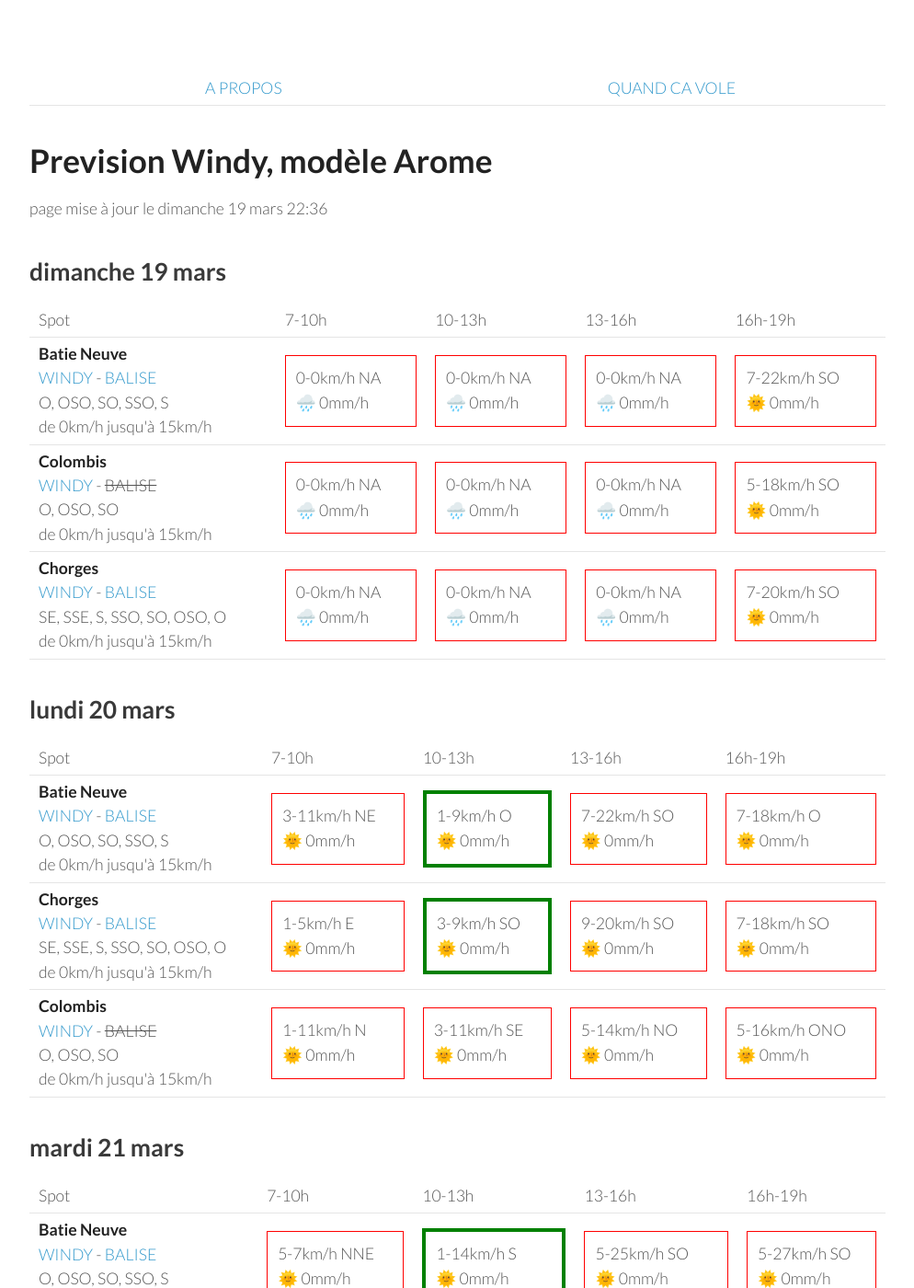
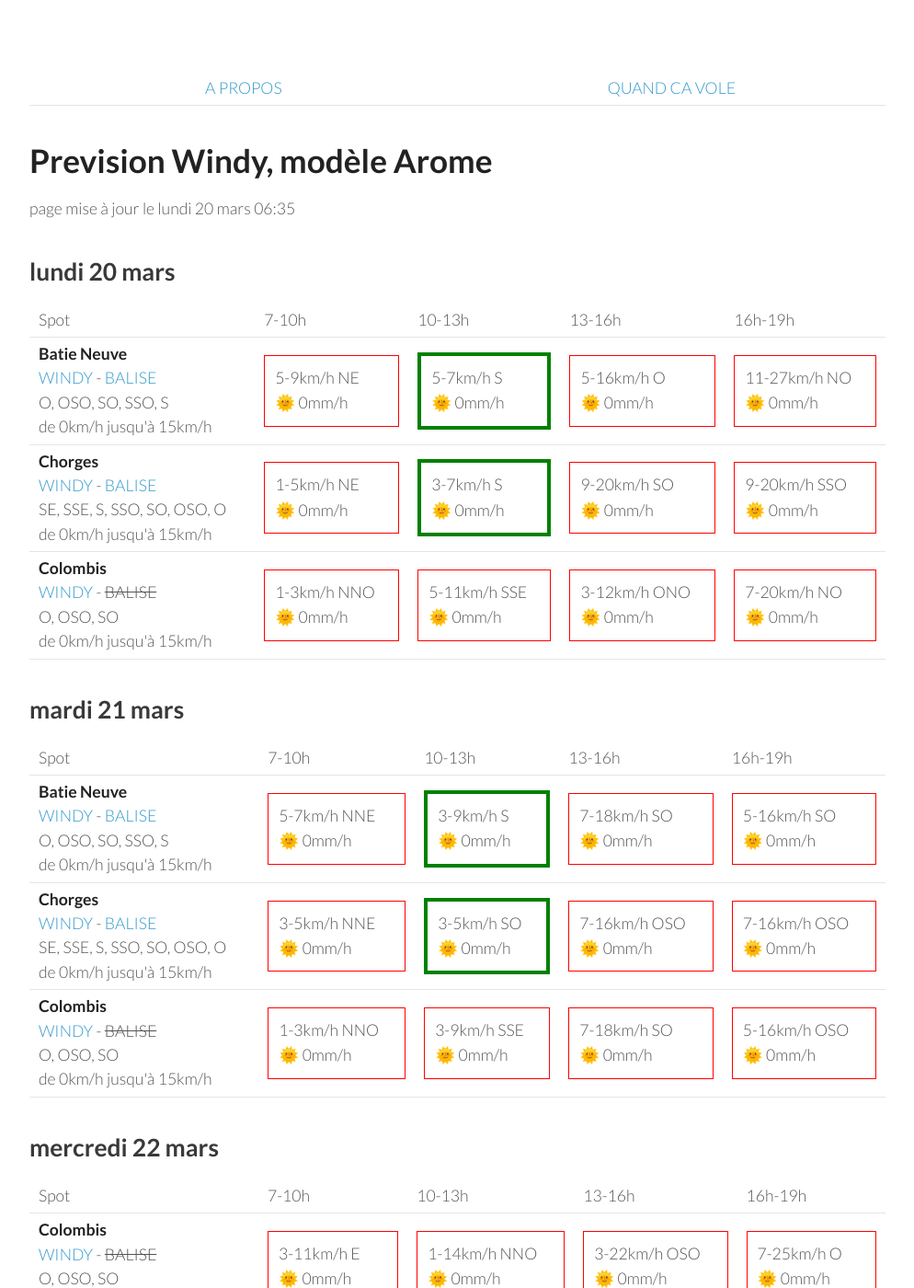
Before and after one commit to parapente-dans-le-nord/parapente-dans-le-nord.github.io, a Jekyll site: the page built from saint_andre.markdown, in a window 1280 px wide and 1400 px high. Shown: the whole window at 92% size, without its empty margins (26-1020 px from the left). Built offline with Jekyll 4.4.1, drawn with Linux system fonts in a browser that asks for light colours; some of the changed text lies outside the part shown.

Commit message:
update index.markdown

```diff
--- a/saint_andre.markdown
+++ b/saint_andre.markdown
@@ -7,51 +7,8 @@ title:  "Tous les spots"
 {: .links}
 
 # Prevision Windy, modèle Arome
-page mise à jour le dimanche 19 mars 22:36
+page mise à jour le lundi 20 mars 06:35
 
-## dimanche 19 mars
-
-{::nomarkdown}
-<table>
-  <tbody>
-    <tr>
-      <td>Spot</td>
-      <td>7-10h</td>
-      <td>10-13h</td>
-      <td>13-16h</td>
-      <td>16h-19h</td>
-    </tr>
-<tr>
-        <td><strong>Batie Neuve</strong><br><a href="https://windy.com/44.584/6.236?44.559,6.262,10,m:eTtagly">WINDY</a> - <span class=""><a href="https://www.openwindmap.org/PP554">BALISE</a> </span><br> <span class="vent-favorable">O, OSO, SO, SSO, S</span><br><span class="force-vent">de 0km/h jusqu'à 15km/h</span> </td>
-
-            <td><div class="not-flyable"><p>0-0km/h NA</p><p>🌧️ 0mm/h</p></div></td>
-            <td><div class="not-flyable"><p>0-0km/h NA</p><p>🌧️ 0mm/h</p></div></td>
-            <td><div class="not-flyable"><p>0-0km/h NA</p><p>🌧️ 0mm/h</p></div></td>
-            <td><div class="not-flyable"><p>7-22km/h SO</p><p>🌞 0mm/h</p></div></td>
-
-    </tr>
-<tr>
-        <td><strong>Colombis</strong><br><a href="https://windy.com/44.494/6.216?44.559,6.262,10">WINDY</a> - <span class="no-balise"> BALISE </span><br> <span class="vent-favorable">O, OSO, SO</span><br><span class="force-vent">de 0km/h jusqu'à 15km/h</span> </td>
-
-            <td><div class="not-flyable"><p>0-0km/h NA</p><p>🌧️ 0mm/h</p></div></td>
-            <td><div class="not-flyable"><p>0-0km/h NA</p><p>🌧️ 0mm/h</p></div></td>
-            <td><div class="not-flyable"><p>0-0km/h NA</p><p>🌧️ 0mm/h</p></div></td>
-            <td><div class="not-flyable"><p>5-18km/h SO</p><p>🌞 0mm/h</p></div></td>
-
-    </tr>
-<tr>
-        <td><strong>Chorges</strong><br><a href="https://windy.com/44.578/6.280?44.559,6.262,10">WINDY</a> - <span class=""><a href="https://www.openwindmap.org/PP554">BALISE</a> </span><br> <span class="vent-favorable">SE, SSE, S, SSO, SO, OSO, O</span><br><span class="force-vent">de 0km/h jusqu'à 15km/h</span> </td>
-
-            <td><div class="not-flyable"><p>0-0km/h NA</p><p>🌧️ 0mm/h</p></div></td>
-            <td><div class="not-flyable"><p>0-0km/h NA</p><p>🌧️ 0mm/h</p></div></td>
-            <td><div class="not-flyable"><p>0-0km/h NA</p><p>🌧️ 0mm/h</p></div></td>
-            <td><div class="not-flyable"><p>7-20km/h SO</p><p>🌞 0mm/h</p></div></td>
-
-    </tr>
-
-</tbody>
-</table>
-{:/}
 ## lundi 20 mars
 
 {::nomarkdown}
@@ -67,30 +24,30 @@ page mise à jour le dimanche 19 mars 22:36
 <tr>
         <td><strong>Batie Neuve</strong><br><a href="https://windy.com/44.584/6.236?44.559,6.262,10,m:eTtagly">WINDY</a> - <span class=""><a href="https://www.openwindmap.org/PP554">BALISE</a> </span><br> <span class="vent-favorable">O, OSO, SO, SSO, S</span><br><span class="force-vent">de 0km/h jusqu'à 15km/h</span> </td>
 
-            <td><div class="not-flyable"><p>3-11km/h NE</p><p>🌞 0mm/h</p></div></td>
-            <td><div class="flyable"><p>1-9km/h O</p><p>🌞 0mm/h</p></div></td>
-            <td><div class="not-flyable"><p>7-22km/h SO</p><p>🌞 0mm/h</p></div></td>
-            <td><div class="not-flyable"><p>7-18km/h O</p><p>🌞 0mm/h</p></div></td>
+            <td><div class="not-flyable"><p>5-9km/h NE</p><p>🌞 0mm/h</p></div></td>
+            <td><div class="flyable"><p>5-7km/h S</p><p>🌞 0mm/h</p></div></td>
+            <td><div class="not-flyable"><p>5-16km/h O</p><p>🌞 0mm/h</p></div></td>
+            <td><div class="not-flyable"><p>11-27km/h NO</p><p>🌞 0mm/h</p></div></td>
 
 
     </tr>
 <tr>
         <td><strong>Chorges</strong><br><a href="https://windy.com/44.578/6.280?44.559,6.262,10">WINDY</a> - <span class=""><a href="https://www.openwindmap.org/PP554">BALISE</a> </span><br> <span class="vent-favorable">SE, SSE, S, SSO, SO, OSO, O</span><br><span class="force-vent">de 0km/h jusqu'à 15km/h</span> </td>
 
-            <td><div class="not-flyable"><p>1-5km/h E</p><p>🌞 0mm/h</p></div></td>
-            <td><div class="flyable"><p>3-9km/h SO</p><p>🌞 0mm/h</p></div></td>
+            <td><div class="not-flyable"><p>1-5km/h NE</p><p>🌞 0mm/h</p></div></td>
+            <td><div class="flyable"><p>3-7km/h S</p><p>🌞 0mm/h</p></div></td>
             <td><div class="not-flyable"><p>9-20km/h SO</p><p>🌞 0mm/h</p></div></td>
-            <td><div class="not-flyable"><p>7-18km/h SO</p><p>🌞 0mm/h</p></div></td>
+            <td><div class="not-flyable"><p>9-20km/h SSO</p><p>🌞 0mm/h</p></div></td>
 
 
     </tr>
 <tr>
         <td><strong>Colombis</strong><br><a href="https://windy.com/44.494/6.216?44.559,6.262,10">WINDY</a> - <span class="no-balise"> BALISE </span><br> <span class="vent-favorable">O, OSO, SO</span><br><span class="force-vent">de 0km/h jusqu'à 15km/h</span> </td>
 
-            <td><div class="not-flyable"><p>1-11km/h N</p><p>🌞 0mm/h</p></div></td>
-            <td><div class="not-flyable"><p>3-11km/h SE</p><p>🌞 0mm/h</p></div></td>
-            <td><div class="not-flyable"><p>5-14km/h NO</p><p>🌞 0mm/h</p></div></td>
-            <td><div class="not-flyable"><p>5-16km/h ONO</p><p>🌞 0mm/h</p></div></td>
+            <td><div class="not-flyable"><p>1-3km/h NNO</p><p>🌞 0mm/h</p></div></td>
+            <td><div class="not-flyable"><p>5-11km/h SSE</p><p>🌞 0mm/h</p></div></td>
+            <td><div class="not-flyable"><p>3-12km/h ONO</p><p>🌞 0mm/h</p></div></td>
+            <td><div class="not-flyable"><p>7-20km/h NO</p><p>🌞 0mm/h</p></div></td>
 
 
     </tr>
@@ -114,9 +71,9 @@ page mise à jour le dimanche 19 mars 22:36
         <td><strong>Batie Neuve</strong><br><a href="https://windy.com/44.584/6.236?44.559,6.262,10,m:eTtagly">WINDY</a> - <span class=""><a href="https://www.openwindmap.org/PP554">BALISE</a> </span><br> <span class="vent-favorable">O, OSO, SO, SSO, S</span><br><span class="force-vent">de 0km/h jusqu'à 15km/h</span> </td>
 
             <td><div class="not-flyable"><p>5-7km/h NNE</p><p>🌞 0mm/h</p></div></td>
-            <td><div class="flyable"><p>1-14km/h S</p><p>🌞 0mm/h</p></div></td>
-            <td><div class="not-flyable"><p>5-25km/h SO</p><p>🌞 0mm/h</p></div></td>
-            <td><div class="not-flyable"><p>5-27km/h SO</p><p>🌞 0mm/h</p></div></td>
+            <td><div class="flyable"><p>3-9km/h S</p><p>🌞 0mm/h</p></div></td>
+            <td><div class="not-flyable"><p>7-18km/h SO</p><p>🌞 0mm/h</p></div></td>
+            <td><div class="not-flyable"><p>5-16km/h SO</p><p>🌞 0mm/h</p></div></td>
 
 
     </tr>
@@ -124,9 +81,9 @@ page mise à jour le dimanche 19 mars 22:36
         <td><strong>Chorges</strong><br><a href="https://windy.com/44.578/6.280?44.559,6.262,10">WINDY</a> - <span class=""><a href="https://www.openwindmap.org/PP554">BALISE</a> </span><br> <span class="vent-favorable">SE, SSE, S, SSO, SO, OSO, O</span><br><span class="force-vent">de 0km/h jusqu'à 15km/h</span> </td>
 
             <td><div class="not-flyable"><p>3-5km/h NNE</p><p>🌞 0mm/h</p></div></td>
-            <td><div class="flyable"><p>1-14km/h S</p><p>🌞 0mm/h</p></div></td>
-            <td><div class="not-flyable"><p>5-25km/h SO</p><p>🌞 0mm/h</p></div></td>
-            <td><div class="not-flyable"><p>5-27km/h SO</p><p>🌞 0mm/h</p></div></td>
+            <td><div class="flyable"><p>3-5km/h SO</p><p>🌞 0mm/h</p></div></td>
+            <td><div class="not-flyable"><p>7-16km/h OSO</p><p>🌞 0mm/h</p></div></td>
+            <td><div class="not-flyable"><p>7-16km/h OSO</p><p>🌞 0mm/h</p></div></td>
 
 
     </tr>
@@ -134,9 +91,9 @@ page mise à jour le dimanche 19 mars 22:36
         <td><strong>Colombis</strong><br><a href="https://windy.com/44.494/6.216?44.559,6.262,10">WINDY</a> - <span class="no-balise"> BALISE </span><br> <span class="vent-favorable">O, OSO, SO</span><br><span class="force-vent">de 0km/h jusqu'à 15km/h</span> </td>
 
             <td><div class="not-flyable"><p>1-3km/h NNO</p><p>🌞 0mm/h</p></div></td>
-            <td><div class="not-flyable"><p>1-14km/h NNE</p><p>🌞 0mm/h</p></div></td>
-            <td><div class="not-flyable"><p>5-22km/h OSO</p><p>🌞 0mm/h</p></div></td>
-            <td><div class="not-flyable"><p>5-24km/h O</p><p>🌞 0mm/h</p></div></td>
+            <td><div class="not-flyable"><p>3-9km/h SSE</p><p>🌞 0mm/h</p></div></td>
+            <td><div class="not-flyable"><p>7-18km/h SO</p><p>🌞 0mm/h</p></div></td>
+            <td><div class="not-flyable"><p>5-16km/h OSO</p><p>🌞 0mm/h</p></div></td>
 
 
     </tr>
@@ -159,30 +116,30 @@ page mise à jour le dimanche 19 mars 22:36
 <tr>
         <td><strong>Colombis</strong><br><a href="https://windy.com/44.494/6.216?44.559,6.262,10">WINDY</a> - <span class="no-balise"> BALISE </span><br> <span class="vent-favorable">O, OSO, SO</span><br><span class="force-vent">de 0km/h jusqu'à 15km/h</span> </td>
 
-            <td><div class="not-flyable"><p>3-12km/h E</p><p>🌞 0mm/h</p></div></td>
-            <td><div class="not-flyable"><p>1-12km/h NNO</p><p>🌞 0mm/h</p></div></td>
+            <td><div class="not-flyable"><p>3-11km/h E</p><p>🌞 0mm/h</p></div></td>
+            <td><div class="not-flyable"><p>1-14km/h NNO</p><p>🌞 0mm/h</p></div></td>
+            <td><div class="not-flyable"><p>3-22km/h OSO</p><p>🌞 0mm/h</p></div></td>
             <td><div class="not-flyable"><p>7-25km/h O</p><p>🌞 0mm/h</p></div></td>
-            <td><div class="not-flyable"><p>5-25km/h OSO</p><p>🌞 0mm/h</p></div></td>
+
+
+    </tr>
+<tr>
+        <td><strong>Chorges</strong><br><a href="https://windy.com/44.578/6.280?44.559,6.262,10">WINDY</a> - <span class=""><a href="https://www.openwindmap.org/PP554">BALISE</a> </span><br> <span class="vent-favorable">SE, SSE, S, SSO, SO, OSO, O</span><br><span class="force-vent">de 0km/h jusqu'à 15km/h</span> </td>
+
+            <td><div class="not-flyable"><p>5-14km/h NE</p><p>🌞 0mm/h</p></div></td>
+            <td><div class="not-flyable"><p>1-18km/h S</p><p>🌞 0mm/h</p></div></td>
+            <td><div class="not-flyable"><p>5-25km/h SSO</p><p>🌞 0mm/h</p></div></td>
+            <td><div class="not-flyable"><p>7-29km/h SO</p><p>🌞 0mm/h</p></div></td>
 
 
     </tr>
 <tr>
         <td><strong>Batie Neuve</strong><br><a href="https://windy.com/44.584/6.236?44.559,6.262,10,m:eTtagly">WINDY</a> - <span class=""><a href="https://www.openwindmap.org/PP554">BALISE</a> </span><br> <span class="vent-favorable">O, OSO, SO, SSO, S</span><br><span class="force-vent">de 0km/h jusqu'à 15km/h</span> </td>
 
-            <td><div class="not-flyable"><p>5-14km/h NE</p><p>🌞 0mm/h</p></div></td>
-            <td><div class="not-flyable"><p>1-16km/h S</p><p>🌞 0mm/h</p></div></td>
+            <td><div class="not-flyable"><p>3-14km/h NE</p><p>🌞 0mm/h</p></div></td>
+            <td><div class="not-flyable"><p>3-16km/h SSO</p><p>🌞 0mm/h</p></div></td>
+            <td><div class="not-flyable"><p>5-27km/h SSO</p><p>🌞 0mm/h</p></div></td>
             <td><div class="not-flyable"><p>7-29km/h SO</p><p>🌞 0mm/h</p></div></td>
-            <td><div class="not-flyable"><p>7-31km/h SO</p><p>🌞 0mm/h</p></div></td>
-
-
-    </tr>
-<tr>
-        <td><strong>Chorges</strong><br><a href="https://windy.com/44.578/6.280?44.559,6.262,10">WINDY</a> - <span class=""><a href="https://www.openwindmap.org/PP554">BALISE</a> </span><br> <span class="vent-favorable">SE, SSE, S, SSO, SO, OSO, O</span><br><span class="force-vent">de 0km/h jusqu'à 15km/h</span> </td>
-
-            <td><div class="not-flyable"><p>5-16km/h NE</p><p>🌞 0mm/h</p></div></td>
-            <td><div class="not-flyable"><p>1-18km/h S</p><p>🌞 0mm/h</p></div></td>
-            <td><div class="not-flyable"><p>7-29km/h SO</p><p>🌞 0mm/h</p></div></td>
-            <td><div class="not-flyable"><p>7-31km/h SO</p><p>🌞 0mm/h</p></div></td>
 
 
     </tr>
@@ -205,8 +162,8 @@ page mise à jour le dimanche 19 mars 22:36
 <tr>
         <td><strong>Colombis</strong><br><a href="https://windy.com/44.494/6.216?44.559,6.262,10">WINDY</a> - <span class="no-balise"> BALISE </span><br> <span class="vent-favorable">O, OSO, SO</span><br><span class="force-vent">de 0km/h jusqu'à 15km/h</span> </td>
 
-            <td><div class="not-flyable"><p>3-11km/h E</p><p>🌞 0mm/h</p></div></td>
-            <td><div class="not-flyable"><p>1-12km/h NE</p><p>🌞 0mm/h</p></div></td>
+            <td><div class="not-flyable"><p>5-12km/h E</p><p>🌞 0mm/h</p></div></td>
+            <td><div class="not-flyable"><p>1-12km/h NNE</p><p>🌞 0mm/h</p></div></td>
             <td><div class="not-flyable"><p>7-25km/h OSO</p><p>🌞 0mm/h</p></div></td>
             <td><div class="not-flyable"><p>7-33km/h OSO</p><p>🌞 0mm/h</p></div></td>
 
@@ -216,7 +173,7 @@ page mise à jour le dimanche 19 mars 22:36
         <td><strong>Chorges</strong><br><a href="https://windy.com/44.578/6.280?44.559,6.262,10">WINDY</a> - <span class=""><a href="https://www.openwindmap.org/PP554">BALISE</a> </span><br> <span class="vent-favorable">SE, SSE, S, SSO, SO, OSO, O</span><br><span class="force-vent">de 0km/h jusqu'à 15km/h</span> </td>
 
             <td><div class="not-flyable"><p>3-14km/h NE</p><p>🌞 0mm/h</p></div></td>
-            <td><div class="not-flyable"><p>1-16km/h SSE</p><p>🌞 0mm/h</p></div></td>
+            <td><div class="not-flyable"><p>1-16km/h SE</p><p>🌞 0mm/h</p></div></td>
             <td><div class="not-flyable"><p>7-29km/h SO</p><p>🌞 0mm/h</p></div></td>
             <td><div class="not-flyable"><p>7-38km/h SO</p><p>🌞 0mm/h</p></div></td>
 
@@ -225,7 +182,7 @@ page mise à jour le dimanche 19 mars 22:36
 <tr>
         <td><strong>Batie Neuve</strong><br><a href="https://windy.com/44.584/6.236?44.559,6.262,10,m:eTtagly">WINDY</a> - <span class=""><a href="https://www.openwindmap.org/PP554">BALISE</a> </span><br> <span class="vent-favorable">O, OSO, SO, SSO, S</span><br><span class="force-vent">de 0km/h jusqu'à 15km/h</span> </td>
 
-            <td><div class="not-flyable"><p>3-14km/h NNE</p><p>🌞 0mm/h</p></div></td>
+            <td><div class="not-flyable"><p>3-12km/h NE</p><p>🌞 0mm/h</p></div></td>
             <td><div class="not-flyable"><p>1-16km/h SSE</p><p>🌞 0mm/h</p></div></td>
             <td><div class="not-flyable"><p>7-29km/h SO</p><p>🌞 0mm/h</p></div></td>
             <td><div class="not-flyable"><p>7-38km/h SO</p><p>🌞 0mm/h</p></div></td>
```
